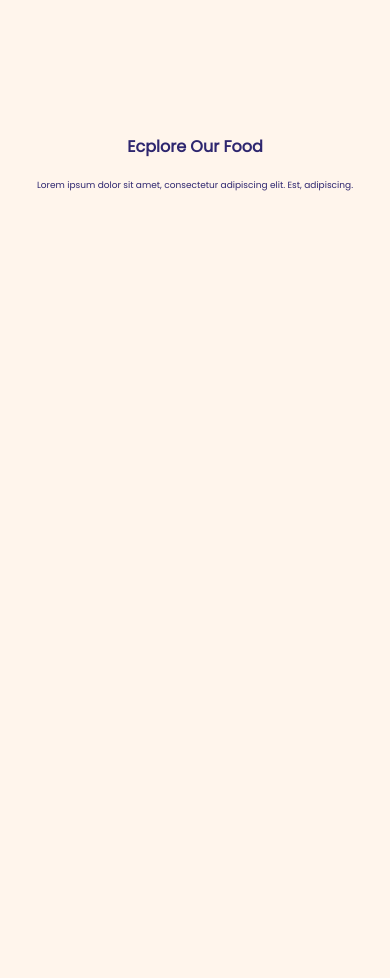
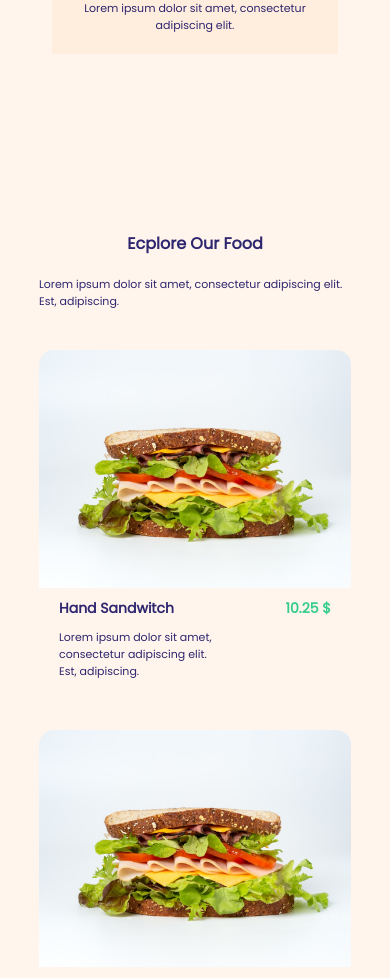
Before and after one commit to bofilio/restaurant_landing, a React (Create React App) app: page / in a window 390 px wide. Shown: the part 3443-4421 px from the top of the page. Before the commit the page ends 3674 px from the top, so only its background shows below. Built offline with nearby package versions, Linux system fonts and the light colour scheme.

Commit message:
finish food section

```diff
--- a/src/components/Food.js
+++ b/src/components/Food.js
@@ -1,8 +1,10 @@
 import React from "react";
-import '../css/food.css'
+import "../css/food.css";
+import food_img1 from "../imgs/food1.png";
+import Offer from "./Offer";
 const Food = () => {
   return (
-    <section className=" container">
+    <section className="container">
       <div className="section-body">
         <div className="d-flex flex-column align-items-center">
           <h5 className="mb-4">Ecplore Our Food</h5>
@@ -12,11 +14,15 @@ const Food = () => {
           </p>
         </div>
         <div className="d-flex flex-wrap">
-            <div >
-
-            </div>
-            <div></div>
-            <div></div>
+          <Offer />
+          <div style={{ flexBasis: "2%" }}></div>
+          <Offer />
+          <div style={{ flexBasis: "2%" }}></div>
+          <Offer />
+          <div style={{ flexBasis: "1rem" }}></div>
+          <Offer />
+          <div></div>
+          <div></div>
         </div>
       </div>
     </section>
--- /dev/null
+++ b/src/components/Offer.js
@@ -0,0 +1,22 @@
+import React from "react";
+import food_img1 from "../imgs/food1.png";
+const Offer = () => {
+  return (
+    <div className="d-flex flex-column food-offer mt-8">
+      <img src={food_img1} alt="food1" />
+      <div className="p-2-4">
+        <div class="d-flex align-items-center">
+          <h6>Hand Sandwitch</h6>
+          <i className="flex-grow"></i>
+          <h6 className="primary">10.25 $</h6>
+        </div>
+        <p className="sub-text1 mt-2" style={{ width: "60%" }}>
+          Lorem ipsum dolor sit amet, consectetur adipiscing elit. Est,
+          adipiscing.
+        </p>
+      </div>
+    </div>
+  );
+};
+
+export default Offer;
--- a/src/css/food.css
+++ b/src/css/food.css
@@ -1,3 +1,31 @@
 .section-body{
     padding:10vw 3vw;
 }
+.food-offer{
+width:30%;
+}
+@media screen and (max-width: 1194px ) {
+    .section-body{
+        padding:10vw 5vw;
+    }
+    .mobile{
+        flex-direction: column;
+
+    }
+    .food-offer{
+        width: 46%;
+    }
+
+}
+@media screen and (max-width: 680px ) {
+    .section-body{
+        padding:15vw 10vw;
+    }
+    .mobile{
+        flex-direction: column;
+
+    }
+    .food-offer{
+        width: 100%;
+    }
+}
--- a/src/css/globale.css
+++ b/src/css/globale.css
@@ -123,10 +123,15 @@ body{
   .mr-8{
     margin-right: calc(var(--spacing)*8);
   }
+  .mt-2{
+    margin-top:calc(var(--spacing)*2);
+  }
   .mt-4{
     margin-top:calc(var(--spacing)*4);
   }
-
+  .p-2-4{
+    padding:calc(var(--spacing)*2) calc(var(--spacing)*4);
+  }
   .mt-8{
     margin-top:calc(var(--spacing)*8);
   }
@@ -192,14 +197,14 @@ body{
   }
   h5{
     font-size:max(16px, 1.5vw);
-    font-weight: 600;
+    font-weight: 700;
   }
   h6{
     font-size:max(14px, 1vw);
-    font-weight: 500;
+    font-weight: 700;
   }
   .sub-text1{
-    font-size: max(9px,1vw);
+    font-size: max(11px,0.5vw);
   }
   .btn-text{
     font-size:16px;
```
Also changed, not shown: src/imgs/food1.png (added).
